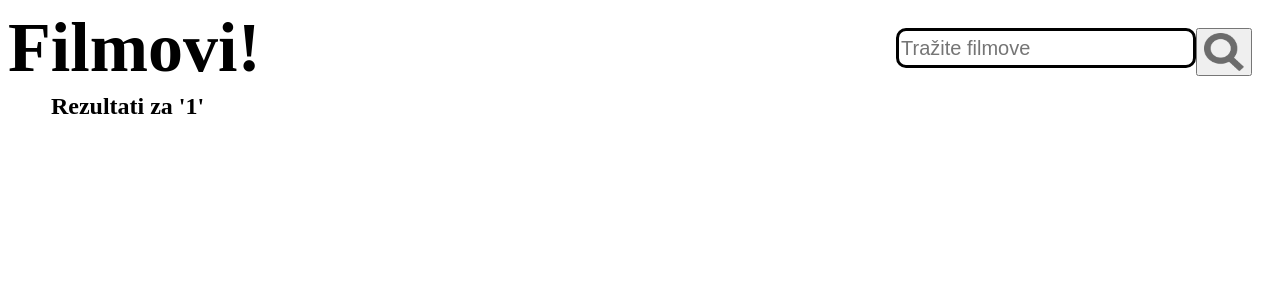
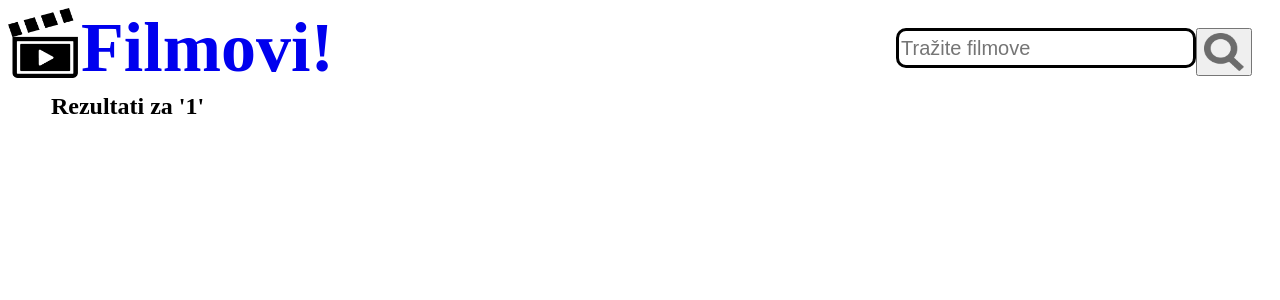
Before and after one commit to NikolaSkarica1/ProjektMaturalni, a PHP site: page /Projekt/Search.php?select=1 in a window 1280 px wide. Shown: the top 300 px of the page. Run offline with PHP 8.4, Linux system fonts and the light colour scheme; data that the repository does not hold is empty.

Commit message:
Basic poboljšanja
-Dodana ikona
-Klik na title sranice vraca na indeks

```diff
--- a/BazaFilmovi/DohvatiFilmove.php
+++ b/BazaFilmovi/DohvatiFilmove.php
@@ -3,7 +3,7 @@
 <head>
     <meta charset="UTF-8">
     <meta name="viewport" content="width=device-width, initial-scale=1.0">
-    <title>Document</title>
+    <title>Ubacivanje u bazu</title>
     <script src="https://ajax.googleapis.com/ajax/libs/jquery/1.11.0/jquery.min.js"></script>
 </head>
 <body>
--- a/Search.php
+++ b/Search.php
@@ -7,8 +7,11 @@
     <title>Search</title>
 </head>
 <body>
-<div id="header">
-        <h1 id="Naziv-Stranica">Filmovi!</h1>
+    <div id="header">
+        <a href="http://localhost/Projekt/">
+            <img src="slike/ikona.png" id="ikona"/>
+            <h1 id="Naziv-Stranica">Filmovi!</h1>
+        </a>
         <form action="Search.php" method="GET" id="Search">
             <input type="text" name="select" id="search-input" placeholder="Tražite filmove"/>
             <button type="submit"><img class="search-slika" src="slike/search.png"></img></button>
--- a/izgled.css
+++ b/izgled.css
@@ -31,6 +31,13 @@
     padding: 0px;
     width: 300px;
     margin: 0px;
+}
+#ikona{
+    height: 70px;
+    float: left;
+    width: 70px;
+    margin: 0px;
+    margin-right: 3px;
 }
 #poster-index{
     width:180px;
@@ -73,3 +80,6 @@
 h2{
     margin: 5px;
 }
+a:visited{
+color: black;
+}
```
Also changed, not shown: index.php (+5 -3 lines), slike/Ikona.png (added), 1 other file.
